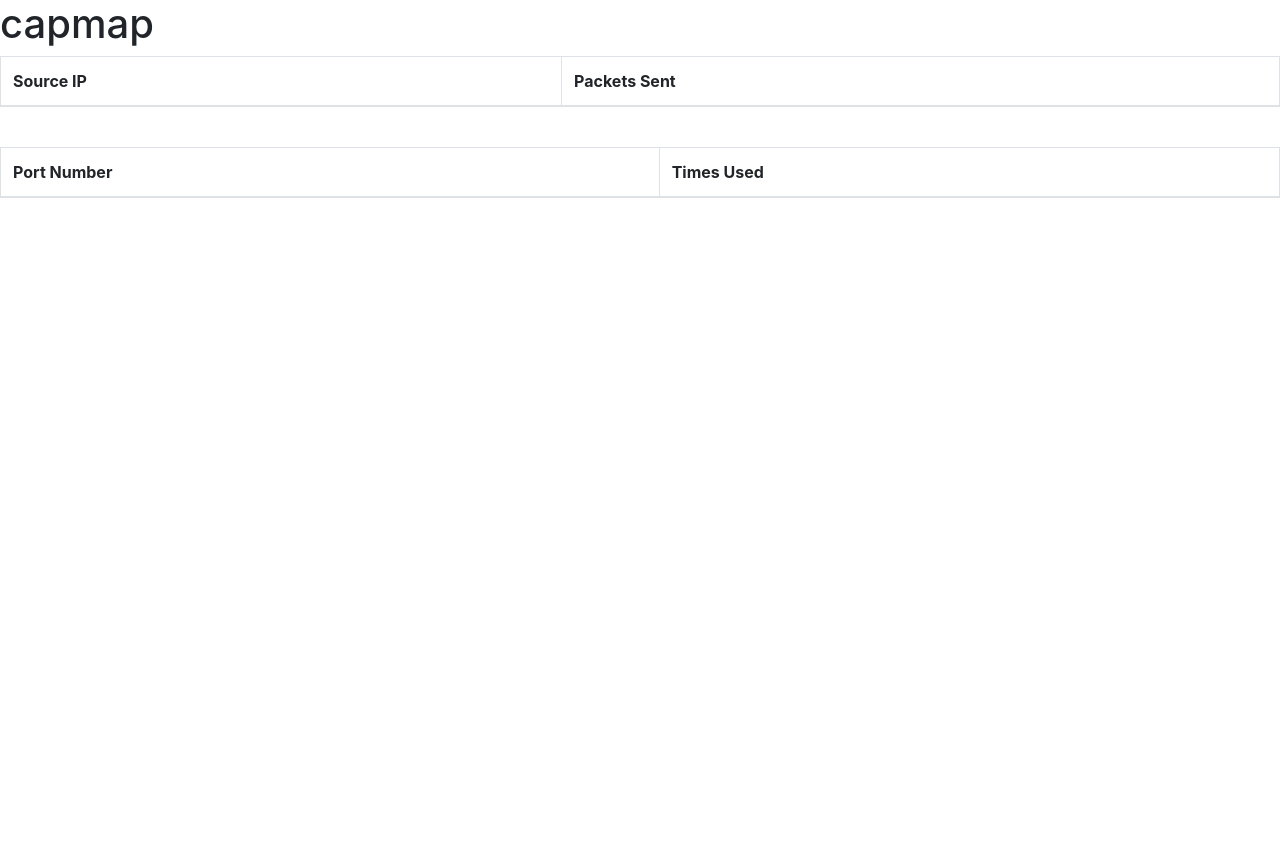
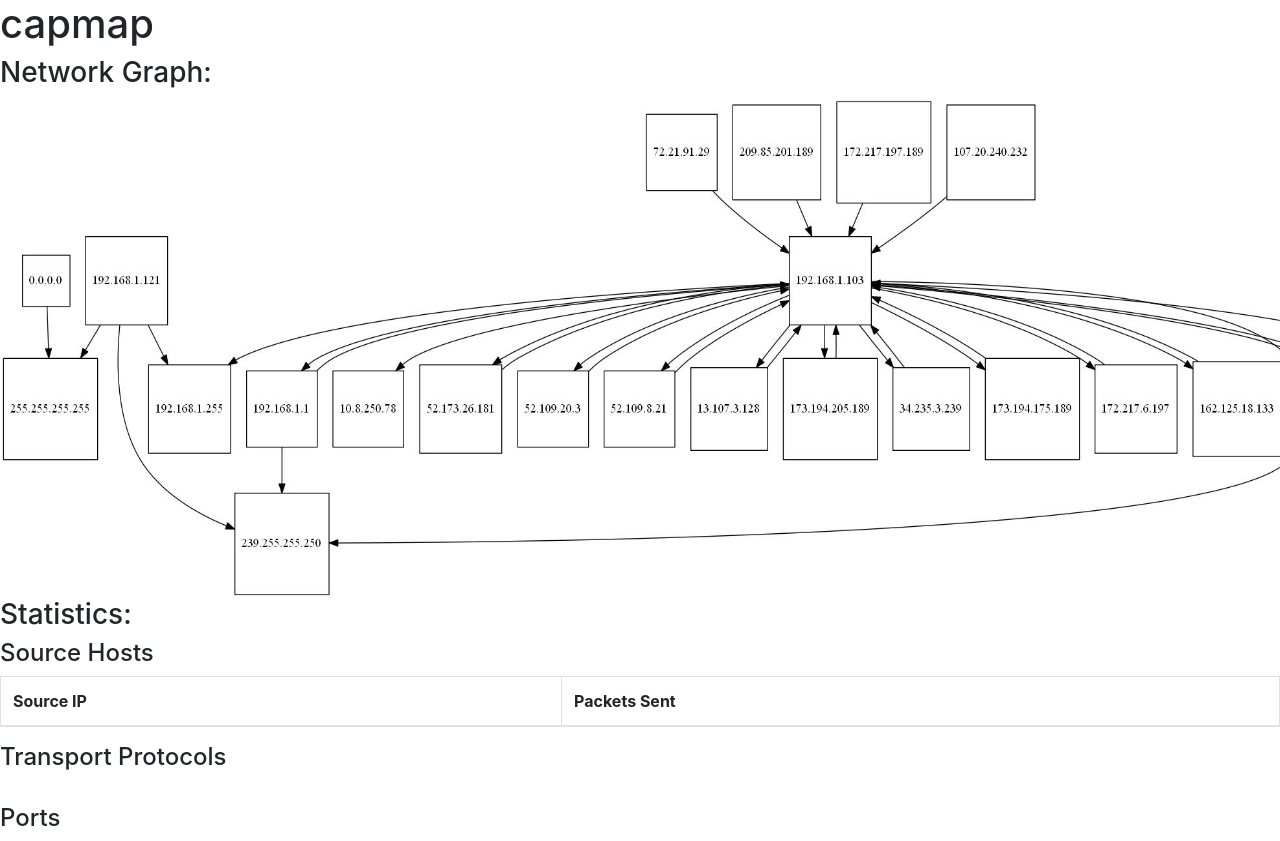
Before and after one commit to sossonga/capmap, a Python web app: template templates/capmap.html in a window 1280 px wide; the page is wider, and only the part inside the window is pictured. Shown: the top 841 px of that part. Before the commit the page ends 198 px from the top of that part, so only its background shows below. Run offline with Jinja, Linux system fonts and the light colour scheme; the template is opened without the code that fills it, so the values that code supplies are empty; some libraries are stand-ins or nearby versions.

Commit message:
Create network diagram as .png and display in web page

```diff
--- a/html/index.html
+++ b/html/index.html
@@ -12,6 +12,10 @@
 </head>
 <body>
     <h1>capmap</h1>
+    <h3>Network Graph:</h3>
+    <img src="../graph-output/net-map.jpeg" width="1500em" height="500em" alt="The Network Graph">
+    <h3>Statistics:</h3>
+    <h4>Source Hosts</h4>
     <table class="table table-bordered">
         <thead>
             <tr>
@@ -118,12 +122,14 @@
 
         </tbody>
     </table>
+    <h4>Transport Protocols</h4>
 
         <p>TCP Packets Transmitted: 201</p>
 
         <p>UDP Packets Transmitted: 89</p>
 
     <br>
+    <h4>Ports</h4>
     <table class="table table-bordered">
         <thead>
             <tr>
--- a/templates/capmap.html
+++ b/templates/capmap.html
@@ -12,6 +12,10 @@
 </head>
 <body>
     <h1>capmap</h1>
+    <h3>Network Graph:</h3>
+    <img src="../graph-output/net-map.jpeg" width="1500em" height="500em" alt="The Network Graph">
+    <h3>Statistics:</h3>
+    <h4>Source Hosts</h4>
     <table class="table table-bordered">
         <thead>
             <tr>
@@ -28,10 +32,12 @@
             {% endfor %}
         </tbody>
     </table>
+    <h4>Transport Protocols</h4>
     {% for key, value in trans.items() %}
         <p>{{ key }} Packets Transmitted: {{ value }}</p>
     {% endfor %}
     <br>
+    <h4>Ports</h4>
     <table class="table table-bordered">
         <thead>
             <tr>
```
Also changed, not shown: main.py (+19 -5 lines), graph-output/net-map.jpeg (added), 1 other file.
